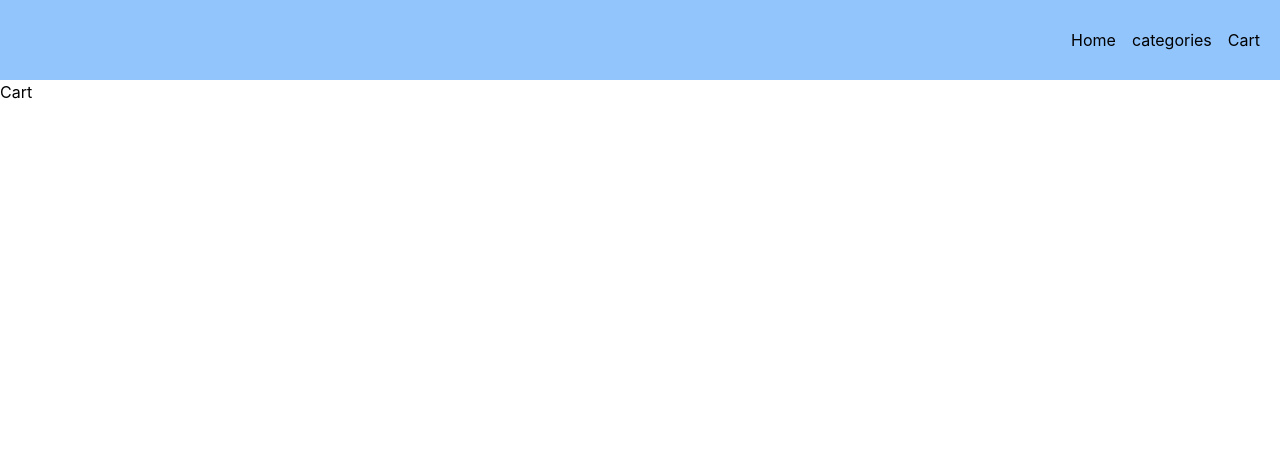
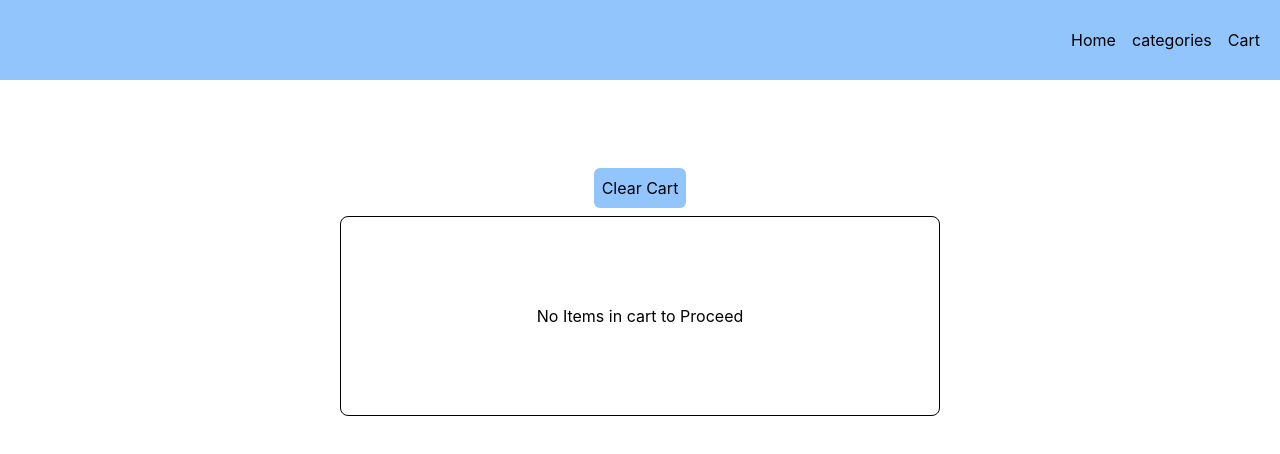
Before and after one commit to pavankumarvangala/m-zone, a React (Create React App) app: page /cart in a window 1280 px wide. Shown: the top 454 px of the page. Built offline with nearby package versions, Linux system fonts and the light colour scheme.

Commit message:
added Redux and cart pages

```diff
--- a/package.json
+++ b/package.json
@@ -3,11 +3,13 @@
   "version": "0.1.0",
   "private": true,
   "dependencies": {
+    "@reduxjs/toolkit": "^1.9.5",
     "@testing-library/jest-dom": "^5.17.0",
     "@testing-library/react": "^13.4.0",
     "@testing-library/user-event": "^13.5.0",
     "react": "^18.2.0",
     "react-dom": "^18.2.0",
+    "react-redux": "^8.1.2",
     "react-router-dom": "^6.14.2",
     "react-scripts": "5.0.1",
     "web-vitals": "^2.1.4"
--- a/src/App.js
+++ b/src/App.js
@@ -6,12 +6,16 @@ import Cart from "./components/Cart";
 import Dashboard from "./components/Dashboard";
 import Category from "./components/Category";
 import CategoryDetails from "./components/CategoryDetails";
+import { Provider } from "react-redux";
+import store from "./utils/store";
 
 function App() {
   return (
-    <div>
-      <RouterProvider router={appRouter} />
-    </div>
+    <Provider store={store}>
+      <div>
+        <RouterProvider router={appRouter} />
+      </div>
+    </Provider>
   );
 }
 
--- a/src/components/Cart.js
+++ b/src/components/Cart.js
@@ -1,7 +1,36 @@
 import React from "react";
+import { useSelector, useDispatch } from "react-redux";
+import CartCard from "./CartCard";
+import { clearCart } from "../utils/cartSlice";
 
 const Cart = () => {
-  return <div>Cart</div>;
+  const products = useSelector((store) => store.cart.items);
+  const dispatch = useDispatch();
+  const handleClearCart = () => {
+    console.log("from clear cart");
+    dispatch(clearCart);
+  };
+  return (
+    <div className="h-full w-full mt-20 flex flex-col items-center justify-center">
+      <button
+        className="p-2 m-2 bg-blue-300 rounded-md"
+        onClick={() => handleClearCart()}
+      >
+        Clear Cart
+      </button>
+      {products.length > 0 ? (
+        <div>
+          {products.map((item) => {
+            return <CartCard key={item.id} info={item} />;
+          })}
+        </div>
+      ) : (
+        <div className="h-[200px] w-[600px] border border-black rounded-lg flex items-center justify-center">
+          <h4>No Items in cart to Proceed</h4>
+        </div>
+      )}
+    </div>
+  );
 };
 
 export default Cart;
--- /dev/null
+++ b/src/components/CartCard.js
@@ -0,0 +1,25 @@
+import React from "react";
+import { useDispatch } from "react-redux";
+import { removeItem } from "../utils/cartSlice";
+const CartCard = ({ info }) => {
+  const { image, title, price, rating, description } = info;
+  const dispatch = useDispatch();
+  return (
+    <div className="m-2 flex items-center h-[200px] w-[900px] border border-black rounded-lg p-3">
+      <div className="h-full w-[25%] p-5">
+        <img src={image} className="h-full w-full" alt="product" />
+      </div>
+      <ul className="h-full w-[60%] flex flex-col gap-y-3">
+        <li>{title}</li>
+        <li className="text-ellipsis overflow-hidden">{description}</li>
+        <li>{price}</li>
+        <li>{rating?.rate}</li>
+      </ul>
+      <div className="h-full w-[15%] flex items-center justify-center">
+        <button onClick={() => dispatch(removeItem(info))}>🗑️</button>
+      </div>
+    </div>
+  );
+};
+
+export default CartCard;
--- a/src/components/Dashboard.js
+++ b/src/components/Dashboard.js
@@ -17,14 +17,7 @@ const Dashboard = () => {
             <div>
               <ul className="ml-3 flex">
                 {categories[category].map((item) => {
-                  return (
-                    <Link
-                      to={`/productDetails/${item.category}/${item.id}`}
-                      key={item.id}
-                    >
-                      <ProductCard info={item} />
-                    </Link>
-                  );
+                  return <ProductCard info={item} key={item.id} />;
                 })}
               </ul>
             </div>
--- a/src/components/Header.js
+++ b/src/components/Header.js
@@ -1,9 +1,10 @@
 import React from "react";
 import { Link } from "react-router-dom";
-
+import { useSelector } from "react-redux";
 const Header = () => {
+  const cartItems = useSelector((store) => store.cart.items);
   return (
-    <div className="h-[80px] w-full bg-blue-300 p-5">
+    <div className="h-[80px] w-full bg-blue-300 p-5 sticky top-0">
       <ul className="flex gap-4 h-full items-center justify-end">
         <Link to={"/"}>
           <li>Home</li>
@@ -12,7 +13,7 @@ const Header = () => {
           <li>categories</li>
         </Link>
         <Link to={"/cart"}>
-          <li>Cart</li>
+          <li>Cart {cartItems.length > 0 && "- " + cartItems.length}</li>
         </Link>
       </ul>
     </div>
--- a/src/components/ProductCard.js
+++ b/src/components/ProductCard.js
@@ -1,13 +1,32 @@
 import React from "react";
+import { useDispatch } from "react-redux";
+import { addItemToCart } from "../utils/cartSlice";
+import { Link } from "react-router-dom";
 
 const ProductCard = ({ info }) => {
-  const { id, title, price, rating, image } = info;
+  const { id, category, title, price, rating, image } = info;
+  const dispatch = useDispatch();
   return (
-    <div className="w-[200px] h-[200px] m-2 p-2 border border-blue-100 rounded-md flex flex-col justify-between items-center text-center">
-      <img className="h-20 w-28" src={image} alt="product" />
-      <h4>{title}</h4>
-      <div className="flex justify-between border border-black w-full text-xs">
-        <h4>Price: {price}$</h4>|<h4>Rating: {rating.rate}</h4>
+    <div className="w-[260px] h-[260px] m-2 p-2 border border-blue-100 rounded-md flex flex-col justify-between items-center text-center">
+      <Link to={`/productDetails/${category}/${id}`}>
+        <div className="flex flex-col justify-between items-center text-center">
+          <img className="h-20 w-28" src={image} alt="product" />
+          <h4 className="text-ellipsis overflow-hidden">{title}</h4>
+          <div className="flex justify-between border border-black w-full text-xs">
+            <h4>Price: {price}$</h4>|<h4>Rating: {rating.rate}</h4>
+          </div>
+        </div>
+      </Link>
+      <div className="flex justify-around">
+        <button
+          className="px-3 py-2 m-2 bg-green-200 rounded-lg"
+          onClick={() => dispatch(addItemToCart(info))}
+        >
+          Add to cart
+        </button>
+        <button className="px-3 py-2 m-2 bg-green-200 rounded-lg">
+          Buy Now
+        </button>
       </div>
     </div>
   );
--- a/src/components/ProductDetailsCard.js
+++ b/src/components/ProductDetailsCard.js
@@ -1,7 +1,10 @@
 import React from "react";
+import { useDispatch } from "react-redux";
+import { addItemToCart } from "../utils/cartSlice";
+const ProductDetailsCard = ({ info }) => {
+  const { id, category, image, title, rating, price } = info;
+  const dispatch = useDispatch();
 
-const ProductDetailsCard = ({ info }) => {
-  const { category, image, title, rating, price } = info;
   return (
     <div className="h-[350px] w-[300px]">
       <h4 className="font-bold text-2xl">{category}</h4>
@@ -12,7 +15,10 @@ const ProductDetailsCard = ({ info }) => {
         <div>Rating: {rating?.rate}</div>
       </div>
       <div className="flex justify-around">
-        <button className="px-3 py-2 m-2 bg-green-200 rounded-lg">
+        <button
+          className="px-3 py-2 m-2 bg-green-200 rounded-lg"
+          onClick={() => dispatch(addItemToCart(info))}
+        >
           Add to cart
         </button>
         <button className="px-3 py-2 m-2 bg-green-200 rounded-lg">
--- /dev/null
+++ b/src/utils/cartSlice.js
@@ -0,0 +1,21 @@
+import { createSlice } from "@reduxjs/toolkit";
+const cartSlice = createSlice({
+  name: "cart",
+  initialState: {
+    items: [],
+  },
+  reducers: {
+    addItemToCart: (state, action) => {
+      state.items.push(action.payload);
+    },
+    removeItem: (state, action) => {
+      state.items.splice(state.items.indexOf(action.payload), 1);
+    },
+    clearCart: (state) => {
+      state.items = [];
+    },
+  },
+});
+
+export const { addItemToCart, removeItem, clearCart } = cartSlice.actions;
+export default cartSlice.reducer;
--- /dev/null
+++ b/src/utils/store.js
@@ -0,0 +1,9 @@
+import { configureStore } from "@reduxjs/toolkit";
+import cartSlice from "./cartSlice";
+const store = configureStore({
+  reducer: {
+    cart: cartSlice,
+  },
+});
+
+export default store;
```
Also changed, not shown: 1 other file (tests, documents, lock files or other folders).
